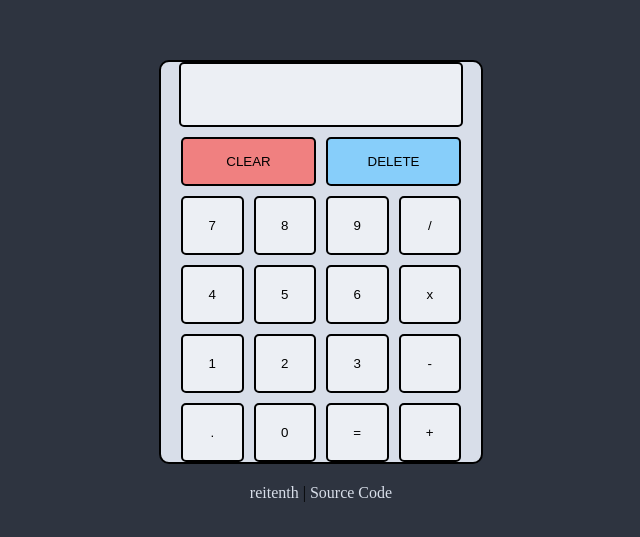
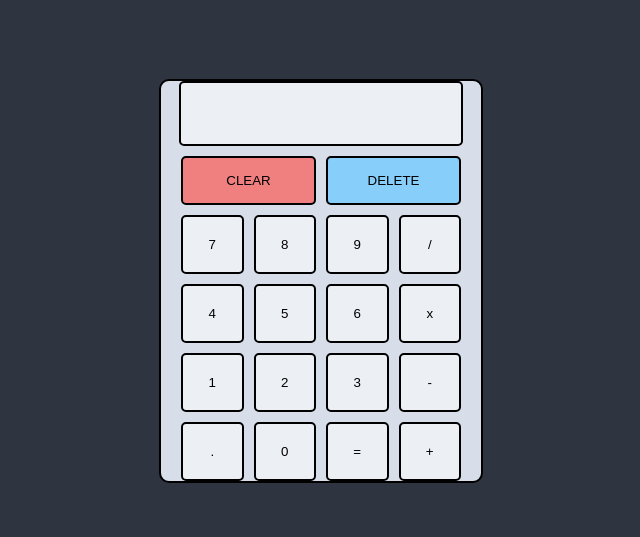
Before and after one commit to reitenth/my-odin-projects, a plain HTML site: page foundations/05-calculator/index.html in a window 1280 px wide. Shown: the part 127-664 px from the top of the page, without its empty margins (319-959 px from the left). Drawn offline with Linux system fonts and the light colour scheme.

Commit message:
Update index.html

```diff
--- a/foundations/05-calculator/index.html
+++ b/foundations/05-calculator/index.html
@@ -38,13 +38,9 @@
         </div>
     </div>
 
-    <div class="footer">
-        <a href="https://github.com/reitenth">reitenth</a> |
-        <a href="https://github.com/reitenth/odin-calculator">Source Code</a>
-    </div>
-
     <script src="./script.js"></script>
 </body>
 
 
+
 </html>
```
